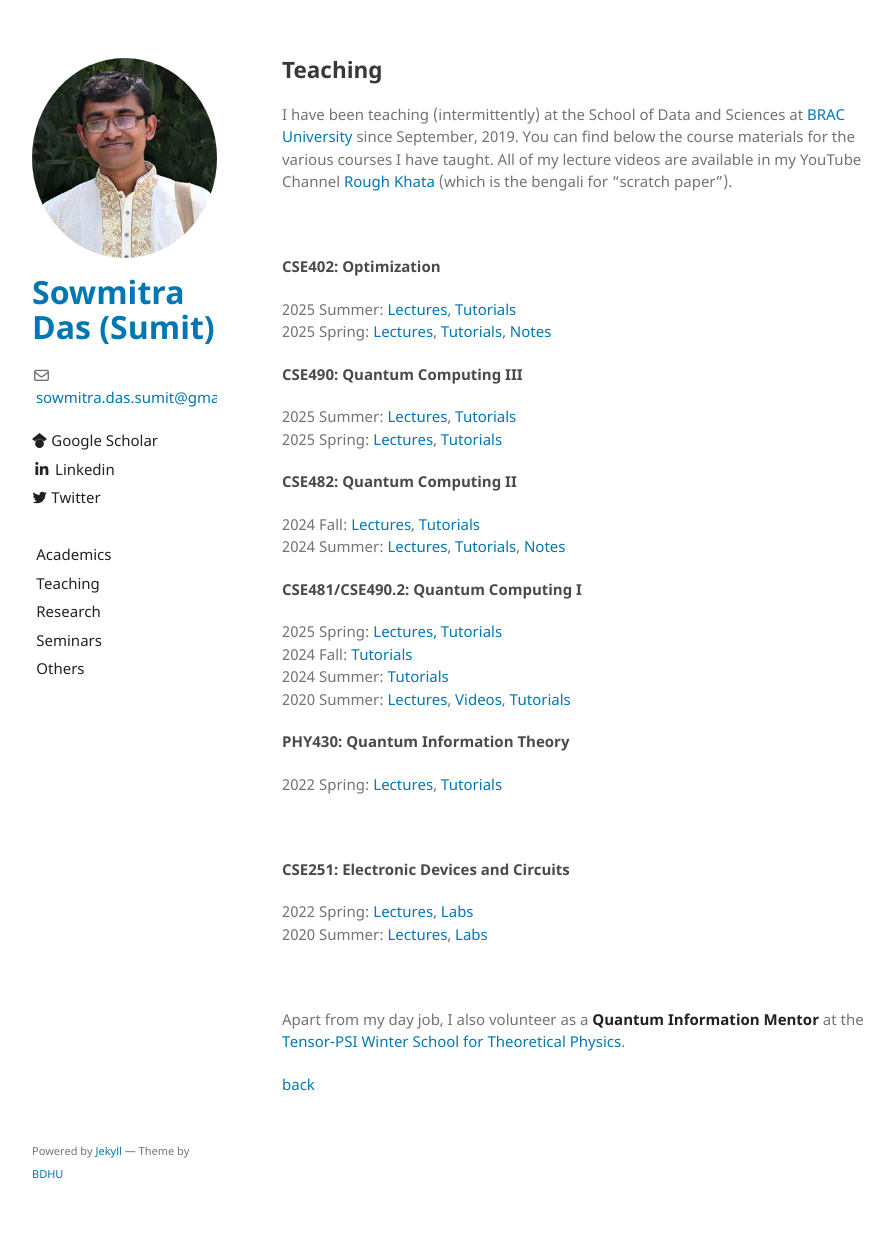
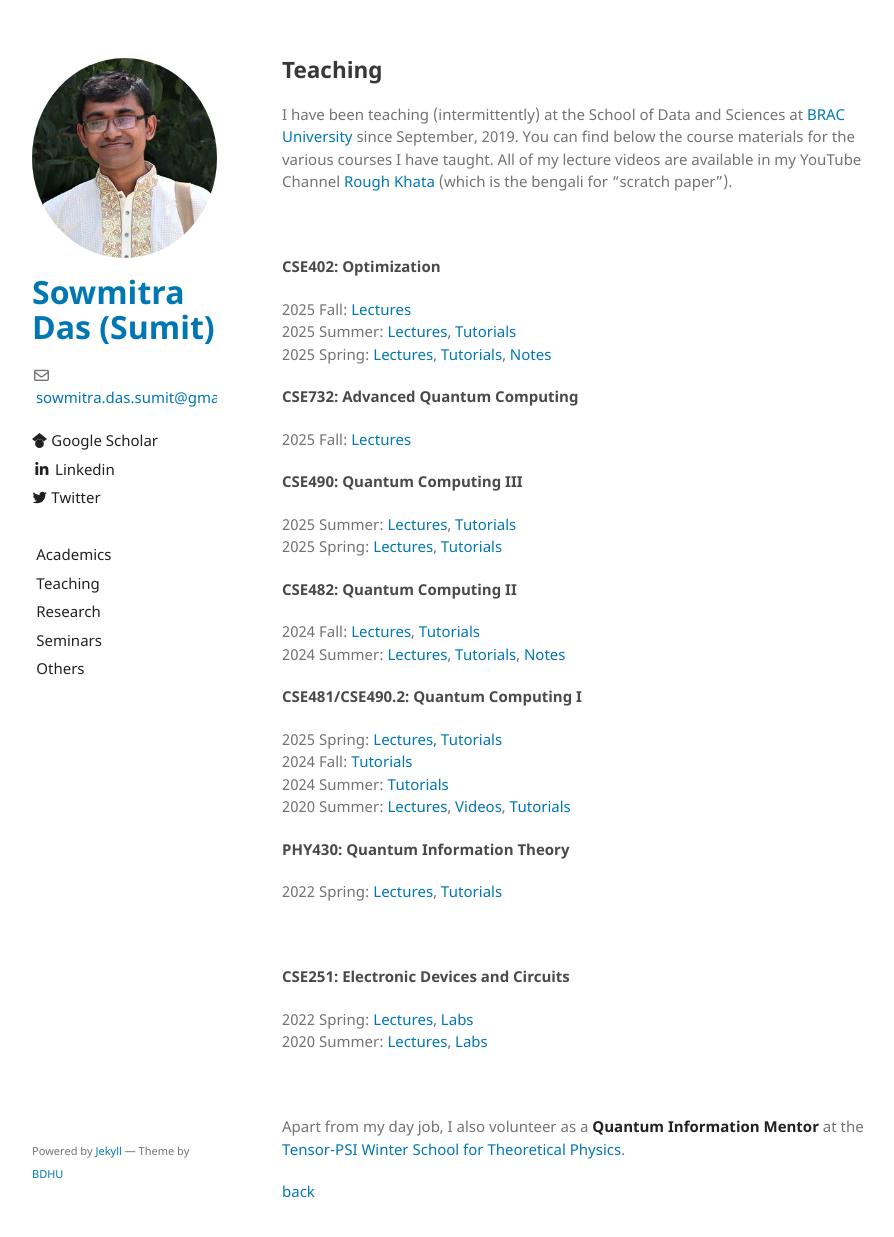
Before and after one commit to sowmitra-das-sumit/sowmitra-das-sumit.github.io, a Jekyll site: the page built from teaching.md, in a window 1280 px wide and 1253 px high. Shown: the top 1237 px of the window, without its empty margins (178-1072 px from the left). Built offline with Jekyll 4.4.1, drawn with Linux system fonts in a browser that asks for light colours; the repository's description, which GitHub fills in, is left out; our own code applies the rules of GitHub Pages for plain Markdown files.

Commit message:
Update teaching.md

```diff
--- a/teaching.md
+++ b/teaching.md
@@ -9,8 +9,11 @@ I have been teaching (intermittently) at the School of Data and Sciences at [BRA
 <br>
 
 #### CSE402: Optimization
+2025 Fall: [Lectures](https://youtube.com/playlist?list=PLvj5w6iNZqVhJ0F77PeuTYd6VZqmLpro9&si=AwmSg6136LI2i4bZ)\
 2025 Summer: [Lectures](https://youtube.com/playlist?list=PLvj5w6iNZqViz_oFZ4sBwTt9NFF1KIXkY&si=i5snjWkEKT8i-ZGL), [Tutorials](https://youtube.com/playlist?list=PLvj5w6iNZqVgzcXqjwGQu8SKL0_3GQneY&si=ilPgSSvn136wX6oC)\
 2025 Spring: [Lectures](https://youtube.com/playlist?list=PLvj5w6iNZqViiKlYFzcMcZaCkileScWhV&si=scyrnGLeMdM1spT6), [Tutorials](https://youtube.com/playlist?list=PLvj5w6iNZqVjAKWex0kYDGc-TPEjCZAEH&si=ouIunPPIliX7taq2), [Notes](https://www.overleaf.com/read/ytwcnzrnqdhw#dbca5f)
+#### CSE732: Advanced Quantum Computing
+2025 Fall: [Lectures](https://youtube.com/playlist?list=PLvj5w6iNZqVjs_OpX3LfSFsoEFM2Ac_AD&si=Tz2l1_FLktXz2Cp7)
 #### CSE490: Quantum Computing III
 2025 Summer: [Lectures](https://youtube.com/playlist?list=PLvj5w6iNZqVhewCDNmeFX3D0fxpZrmbvI&si=Y9as09fWKCQzjLfv), [Tutorials](https://youtube.com/playlist?list=PLvj5w6iNZqVjQz4qHaLEWXhzkRp-_Zwx1&si=5tVljSfNC4PnTbCU)\
 2025 Spring: [Lectures](https://youtube.com/playlist?list=PLvj5w6iNZqVg8cIDjmf3c2MK8sMZ5nSlG&si=3kSyt0wGVprRSd16), [Tutorials](https://youtube.com/playlist?list=PLvj5w6iNZqVi2JA2PUmtt6ol_xV2xtK2-&si=h9om5HyJhaqnCCA4)
```
